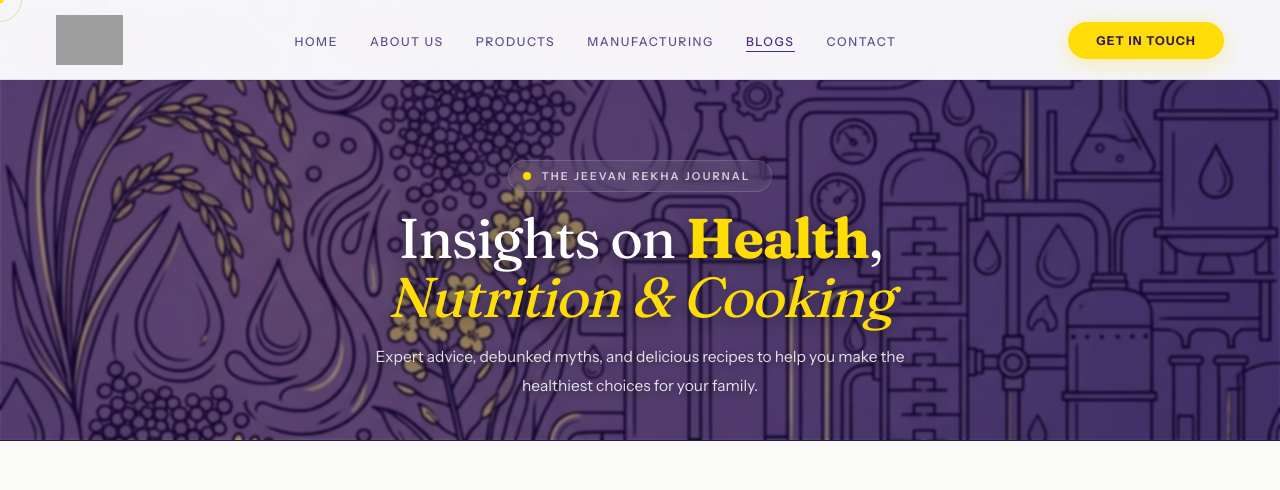
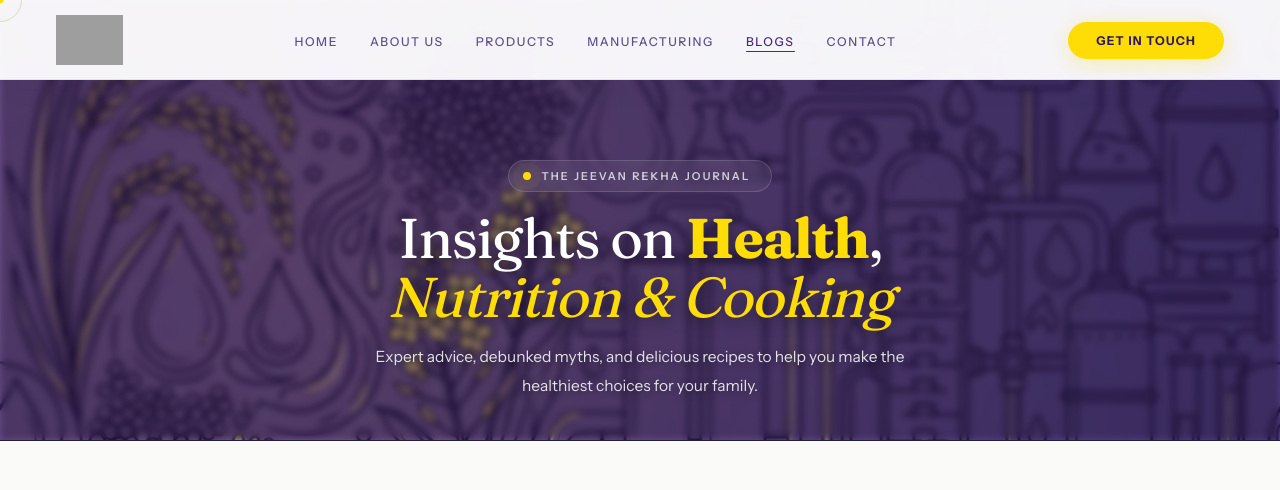
Before and after one commit to genaiwebsites/jeevanrekha, a Next.js app: page /blogs in a window 1280 px wide. Shown: the top 490 px of the page. Built offline with nearby package versions, Linux system fonts and the light colour scheme; grey boxes are pictures that could not be loaded.

Commit message:
style(blogs): increase glassmorphic blur to 3.5px and backing opacity to 0.20

```diff
--- a/src/app/blogs/page.tsx
+++ b/src/app/blogs/page.tsx
@@ -27,8 +27,8 @@ export default function Blogs() {
         <div style={{
           position: 'absolute',
           inset: 0,
-          backdropFilter: 'blur(1.2px) brightness(0.72)',
-          backgroundColor: 'rgba(45, 22, 96, 0.16)',
+          backdropFilter: 'blur(3.5px) brightness(0.66)',
+          backgroundColor: 'rgba(45, 22, 96, 0.20)',
           zIndex: 2
         }}></div>
 
```
